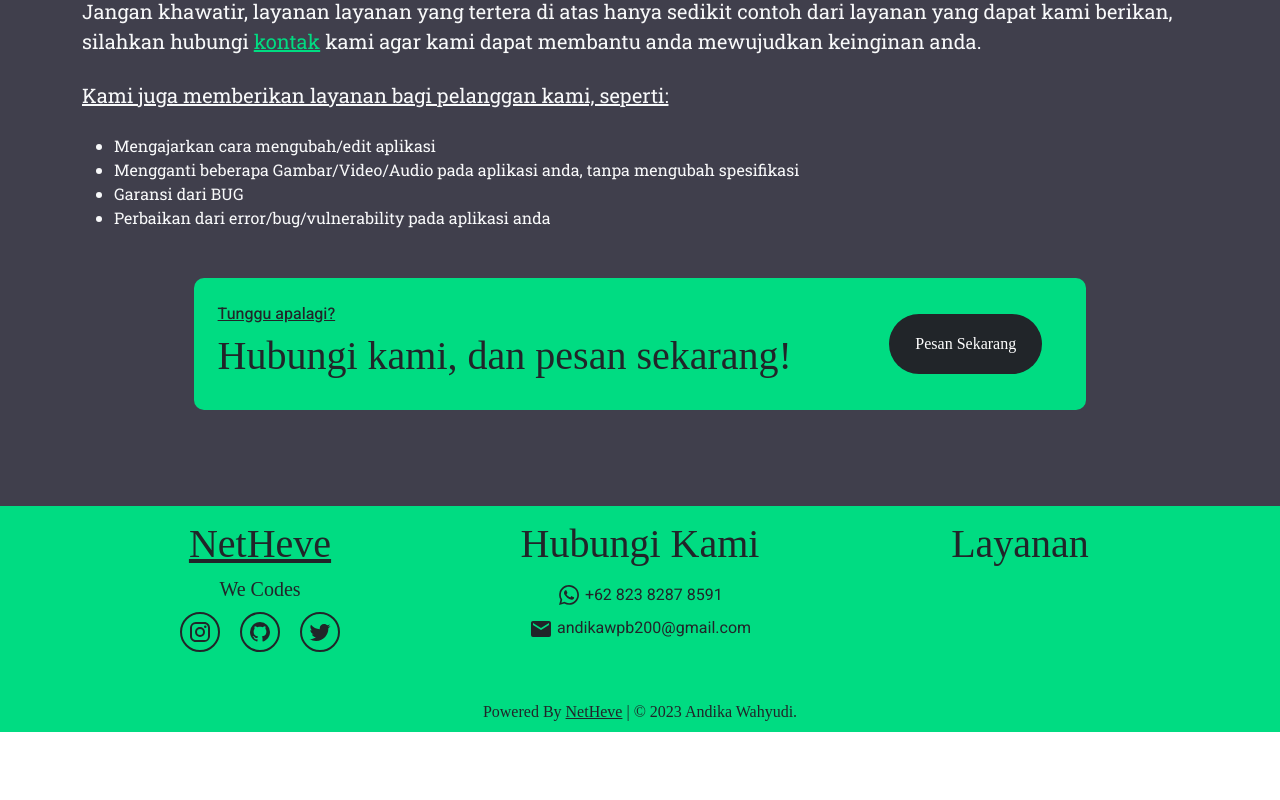
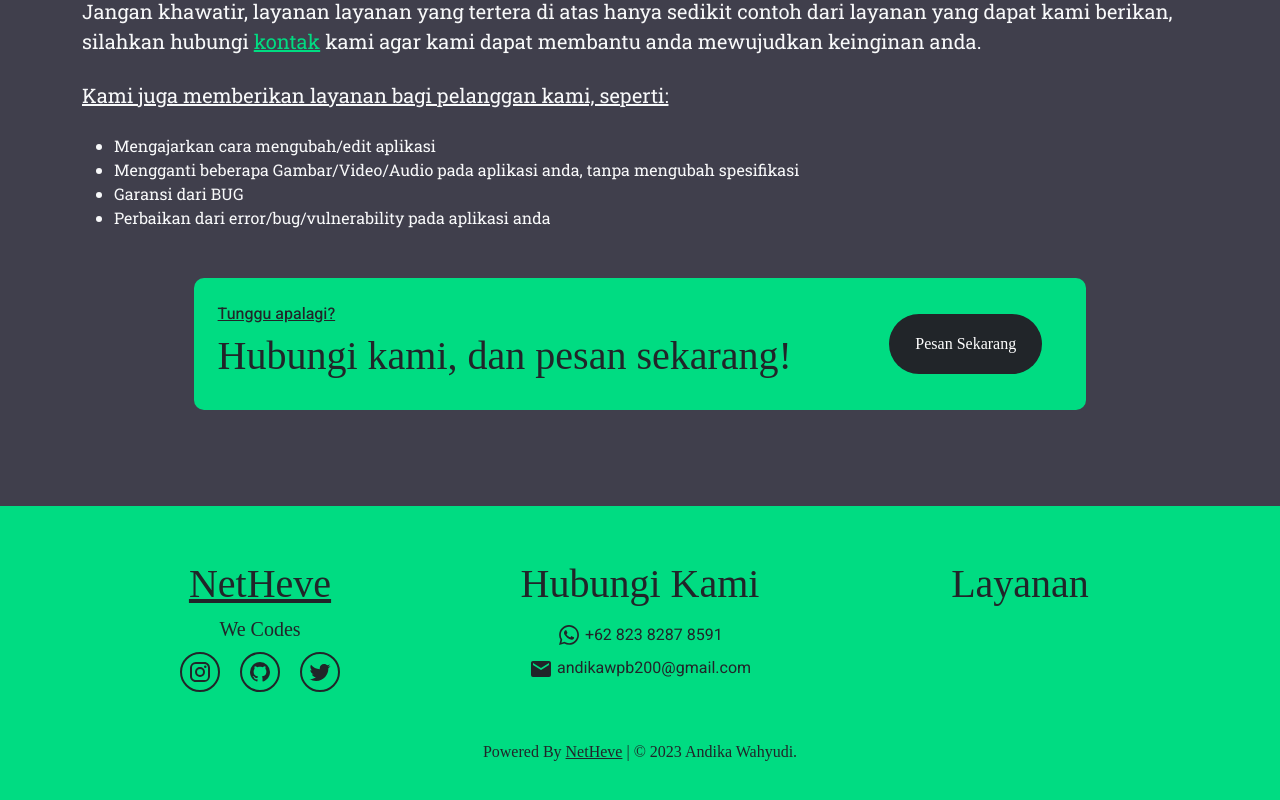
Before and after one commit to gsnipedev/andika-biz, a Nuxt app: page /product in a window 1280 px wide. Shown: the part 933-1733 px from the top of the page. Before the commit the page ends 1665 px from the top, so only its background shows below. Built offline with nearby package versions, Linux system fonts and the light colour scheme; a web font is replaced by a local one.

Commit message:
increase footer padding

```diff
--- a/components/GFooter.vue
+++ b/components/GFooter.vue
@@ -1,5 +1,5 @@
 <template>
-  <footer class="footer p-2">
+  <footer class="footer p-2 py-5">
     <div class="container">
       <div class="row">
         <div class="col-12 col-lg-4 text-center">
```
